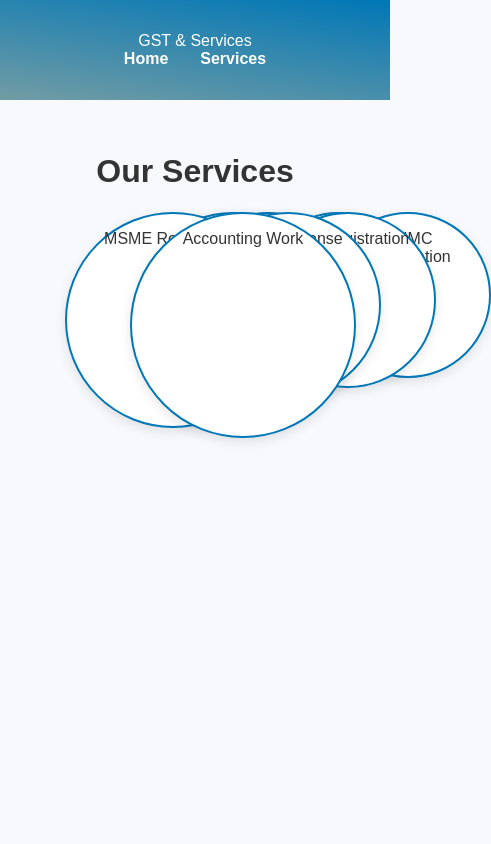
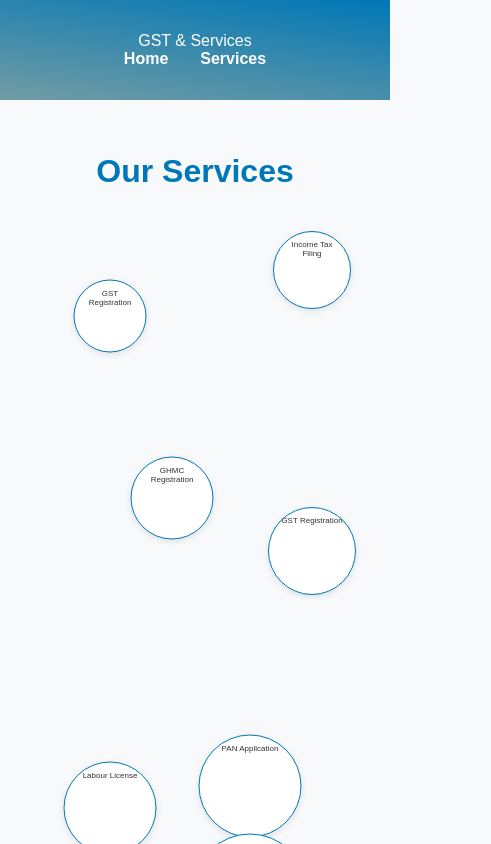
Before and after one commit to Mfaiz378/GST, a React (Create React App) app: page /services in a window 390 px wide. Shown: the top 844 px of the page, 491 px wide, since content can reach past the window. Built offline with nearby package versions, Linux system fonts and the light colour scheme.

Commit message:
Update Services.css

```diff
--- a/src/pages/Services.css
+++ b/src/pages/Services.css
@@ -2,7 +2,14 @@
   padding: 2rem;
   text-align: center;
   position: relative;
-  min-height: 500px; /* reserve vertical space for circle */
+  min-height: 500px;
+  background: #f8f9fb;
+}
+
+.services-container h1 {
+  font-size: 2rem;
+  margin-bottom: 2rem;
+  color: #0077b6;
 }
 
 .services-list {
@@ -30,46 +37,54 @@
   transform: scale(1.1) rotate(5deg);
 }
 
-/* Circular clockwise positions and sizes */
+/* Positions for 8 cards */
 .service-card:nth-child(1) {
-  top: 50%; left: 50%; transform-origin: center;
-  width: 110px; height: 110px; animation-delay: 0s;
+  top: 50%; left: 50%;
+  width: 110px; height: 110px;
   transform: translate(-50%, -50%) scale(0.5);
+  animation-delay: 0s;
 }
 .service-card:nth-child(2) {
   top: 20%; left: 70%;
-  width: 120px; height: 120px; animation-delay: 0.2s;
+  width: 120px; height: 120px;
   transform: translate(-50%, -50%) scale(0.5);
+  animation-delay: 0.2s;
 }
 .service-card:nth-child(3) {
   top: 50%; left: 90%;
-  width: 130px; height: 130px; animation-delay: 0.4s;
+  width: 130px; height: 130px;
   transform: translate(-50%, -50%) scale(0.5);
+  animation-delay: 0.4s;
 }
 .service-card:nth-child(4) {
   top: 80%; left: 70%;
-  width: 140px; height: 140px; animation-delay: 0.6s;
+  width: 140px; height: 140px;
   transform: translate(-50%, -50%) scale(0.5);
+  animation-delay: 0.6s;
 }
 .service-card:nth-child(5) {
   top: 100%; left: 50%;
-  width: 150px; height: 150px; animation-delay: 0.8s;
+  width: 150px; height: 150px;
   transform: translate(-50%, -50%) scale(0.5);
+  animation-delay: 0.8s;
 }
 .service-card:nth-child(6) {
   top: 89%; left: 30%;
-  width: 170px; height: 170px; animation-delay: 1s;
+  width: 170px; height: 170px;
   transform: translate(-50%, -50%) scale(0.5);
+  animation-delay: 1s;
 }
 .service-card:nth-child(7) {
   top: 59%; left: 10%;
-  width: 180px; height: 180px; animation-delay: 1.2s;
+  width: 180px; height: 180px;
   transform: translate(-50%, -50%) scale(0.5);
+  animation-delay: 1.2s;
 }
 .service-card:nth-child(8) {
   top: 29%; left: 30%;
-  width: 190px; height: 190px; animation-delay: 1.4s;
+  width: 190px; height: 190px;
   transform: translate(-50%, -50%) scale(0.5);
+  animation-delay: 1.4s;
 }
 
 @keyframes appear {
@@ -79,31 +94,26 @@
   }
 }
 
-/* Responsive behavior - stack cards vertically on small devices */
+/* Responsive behavior */
 @media (max-width: 768px) {
   .services-list {
+    position: static;
     height: auto;
+    display: grid;
+    grid-template-columns: repeat(auto-fill, minmax(120px, 1fr));
+    gap: 1rem;
+    padding: 1rem 0;
   }
- .service-card {
-  position: absolute;
-  width: 120px;
-  height: 120px;
-  background: white;
-  border: 2px solid #0077b6;
-  border-radius: 50%;
-  padding: 1rem;
-  box-shadow: 0 4px 12px rgba(0,0,0,0.1);
-  opacity: 0;             /* hidden initially */
-  transform: scale(0.7);  /* scaled-down initially */
-  transform-origin: center;
-  animation: fadeScaleIn 0.7s forwards;
-}
 
-@keyframes fadeScaleIn {
-  to {
+  .service-card {
+    position: relative;
+    top: auto;
+    left: auto;
+    width: 100%;
+    height: auto;
+    border-radius: 50%;
     opacity: 1;
-    transform: scale(1);  /* scale up to full size in place */
+    transform: scale(1);
+    animation: none;
   }
 }
-
-}
```
